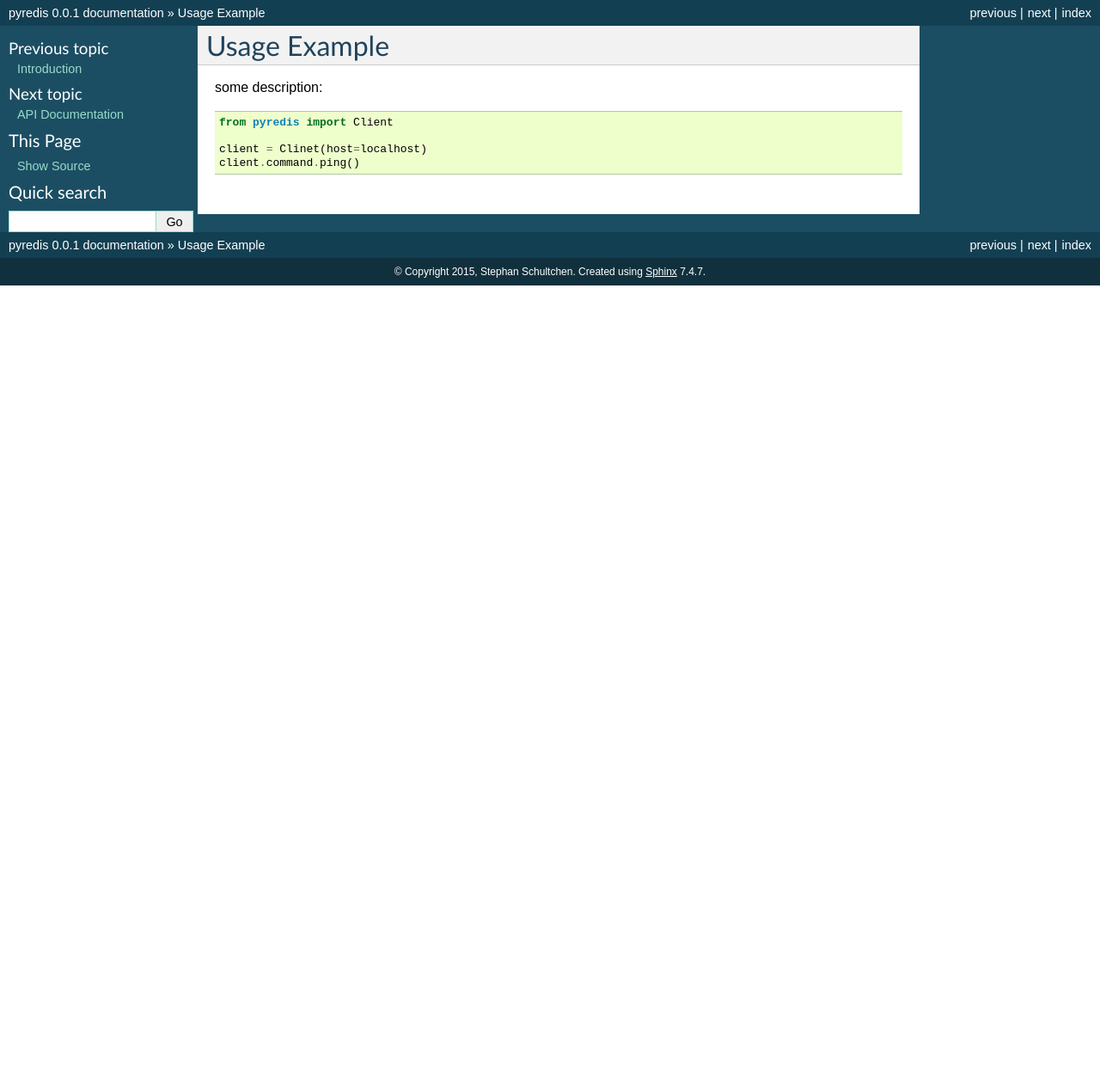
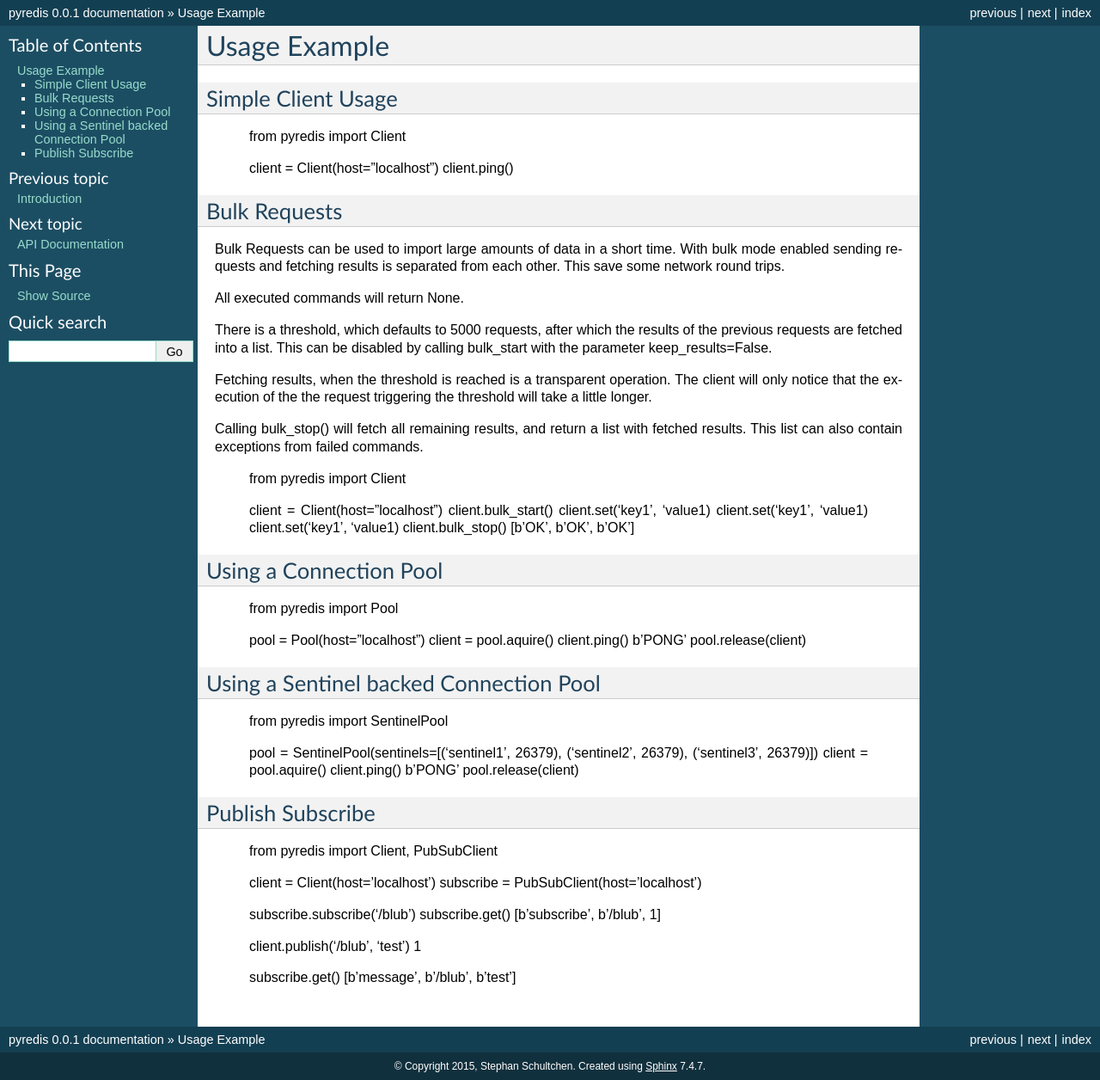
Before and after one commit to schlitzered/pyredis, a Sphinx documentation site: the page built from docs/source/example.rst, in a window 1280 px wide. Shown: the whole page at 86% size. Built offline with Sphinx 7.4.7, drawn with Linux system fonts in a browser that asks for light colours; before the commit the page ends 900 px from its top, so only the background shows below that.

Commit message:
Documentation enhancements

```diff
--- a/docs/source/example.rst
+++ b/docs/source/example.rst
@@ -1,9 +1,87 @@
 Usage Example
 *************
 
-some description::
+Simple Client Usage
+-------------------
 
     from pyredis import Client
 
-    client = Clinet(host=localhost)
-    client.command.ping()
+    client = Client(host="localhost")
+    client.ping()
+
+
+Bulk Requests
+-------------
+
+Bulk Requests can be used to import large amounts of data in
+a short time. With bulk mode enabled sending requests and
+fetching results is separated from each other. This save some
+network round trips.
+
+All executed commands will return None.
+
+There is a threshold, which defaults to
+5000 requests, after which the results of the previous requests
+are fetched into a list. This can be disabled by calling
+bulk_start with the parameter keep_results=False.
+
+Fetching results, when the threshold is reached is a transparent
+operation. The client will only notice that the execution
+of the the request triggering the threshold will take a little longer.
+
+Calling bulk_stop() will fetch all remaining results, and return a list
+with fetched results. This list can also contain exceptions from failed
+commands.
+
+    from pyredis import Client
+
+    client = Client(host="localhost")
+    client.bulk_start()
+    client.set('key1', 'value1)
+    client.set('key1', 'value1)
+    client.set('key1', 'value1)
+    client.bulk_stop()
+    [b'OK', b'OK', b'OK']
+
+
+Using a Connection Pool
+-----------------------
+
+    from pyredis import Pool
+
+    pool = Pool(host="localhost")
+    client = pool.aquire()
+    client.ping()
+    b'PONG'
+    pool.release(client)
+
+
+Using a Sentinel backed Connection Pool
+---------------------------------------
+
+    from pyredis import SentinelPool
+
+    pool = SentinelPool(sentinels=[('sentinel1', 26379), ('sentinel2', 26379), ('sentinel3', 26379)])
+    client = pool.aquire()
+    client.ping()
+    b'PONG'
+    pool.release(client)
+
+
+Publish Subscribe
+-----------------
+
+    from pyredis import Client, PubSubClient
+
+    client = Client(host='localhost')
+    subscribe = PubSubClient(host='localhost')
+
+    subscribe.subscribe('/blub')
+    subscribe.get()
+    [b'subscribe', b'/blub', 1]
+
+    client.publish('/blub', 'test')
+    1
+
+    subscribe.get()
+    [b'message', b'/blub', b'test']
```
Also changed, not shown: README.rst (+5 -5 lines), docs/source/intro.rst (+5 -5 lines), pyredis/__init__.py (+8 -0 lines), setup.py (+16 -3 lines).
